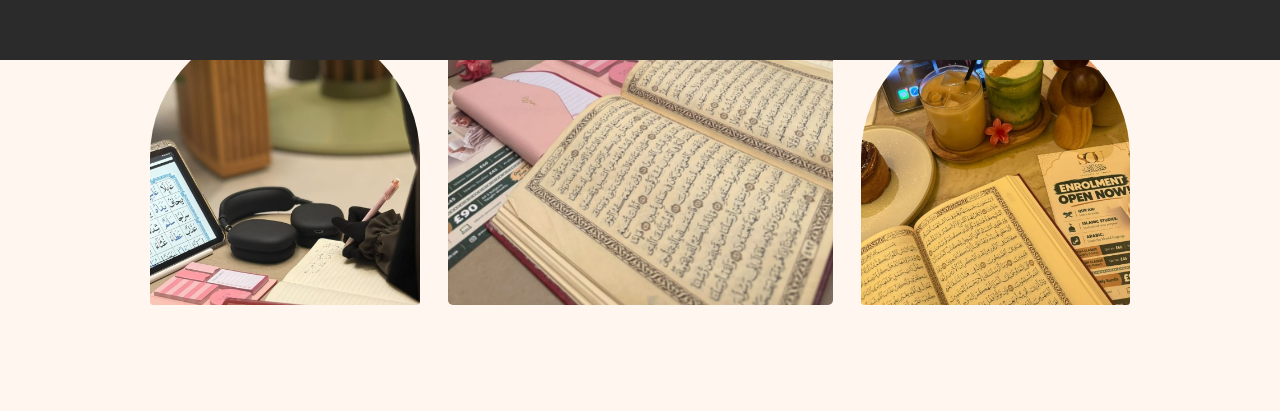
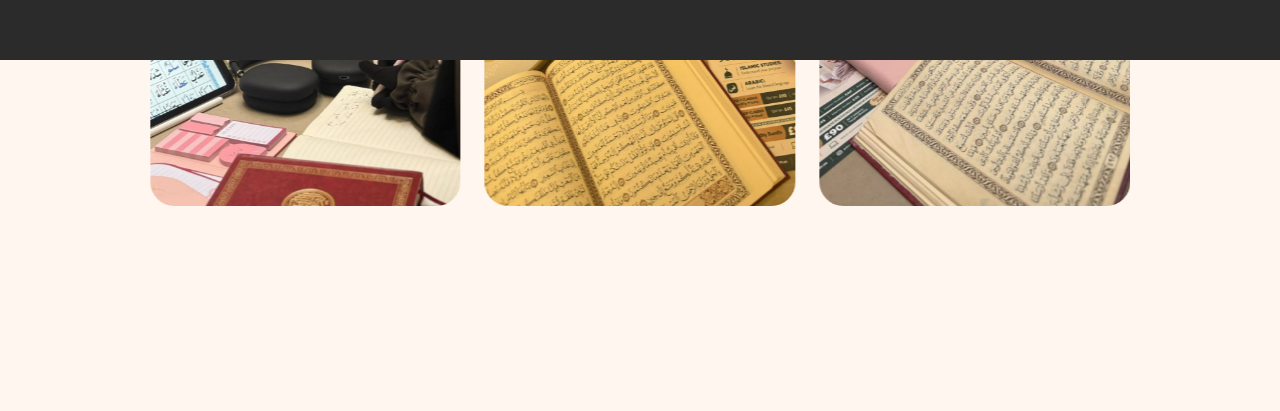
Before and after one commit to monettz/sou, a website built with Vite: page index.html in a window 1280 px wide. Shown: the part 1540-1951 px from the top of the page. Built offline with nearby package versions, Linux system fonts and the light colour scheme; files whose address does not match are found by name; a web font is replaced by a local one.

Commit message:
Team cards and home photos: equal rectangles sliding right to left; 'Ustadha Hafssa B'
Co-Authored-By: Claude Opus 5.5 <noreply@anthropic.com>
Claude-Session: https://claude.ai/code/session_01AZZycWZDyUa9S68LxDqSkf

```diff
--- a/index.html
+++ b/index.html
@@ -86,11 +86,11 @@
   <section class="sec flex-sec">
     <div class="wrap stack center" style="gap:40px">
       <div class="stack center" style="max-width:760px"><h2 class="h2 rv-up">Flexible learning <span class="hl">at your own pace</span></h2><p class="lead rv-up">Expert, flexible online instruction tailored to fit your busy lifestyle. Nurture your personal growth and feel empowered every step of the way.</p></div>
-      <div class="arches rv-up">
-        <img class="a-sm" src="assets/hero-sou2.jpg" alt="Studying with a tablet, notebook and Qur’an" width="960" height="1280" loading="lazy" decoding="async">
-        <img class="a-lg" src="assets/hero-sou1.jpg" alt="An SOU lesson on a tablet beside an open Qur’an" width="960" height="1280" loading="lazy" decoding="async">
-        <img class="a-sm" src="assets/hero-sou3.jpg" alt="An open Qur’an next to an SOU enrolment flyer" width="960" height="1280" loading="lazy" decoding="async">
-      </div>
+      <div class="rail rail-photos rv-up" data-rail aria-label="SOU study moments"><div class="rail-track">
+        <img class="rail-item" src="assets/hero-sou1.jpg" alt="An SOU lesson on a tablet beside an open Qur’an" width="960" height="1280" loading="lazy" decoding="async">
+        <img class="rail-item" src="assets/hero-sou2.jpg" alt="Studying with a tablet, notebook and Qur’an" width="960" height="1280" loading="lazy" decoding="async">
+        <img class="rail-item" src="assets/hero-sou3.jpg" alt="An open Qur’an next to an SOU enrolment flyer" width="960" height="1280" loading="lazy" decoding="async">
+      </div></div>
     </div>
   </section>
 
@@ -186,7 +186,7 @@
   </div></section>
   <section class="sec"><div class="wrap">
     <div class="head center"><div class="stack center"><span class="eyebrow rv-up">Our teachers</span><h2 class="h2 rv-up">Meet some of the team</h2><p class="lead rv-up">Every SOU teacher is vetted, trained in our curriculum and safeguarding checked.</p></div></div>
-    <div class="grid team" data-teachers></div>
+    <div class="rail rail-team rv-up" data-rail aria-label="SOU teachers"><div class="rail-track" data-teachers></div></div>
     <div class="row rv-up" style="justify-content:center;margin-top:40px"><a class="btn btn-outline" href="#teach">Teach with SOU</a></div>
   </div></section>
 </section>
--- a/src/main.js
+++ b/src/main.js
@@ -46,7 +46,7 @@
     { href: '#post', cta: 'Read more', t: 'Online open day & Q&A', d: 'Meet our teachers live on 6 November, 7 PM.', img: 'about-online.jpg', tags: ['Event'] },
     { href: '#post', cta: 'Read more', t: 'Weekend Hifz circle for students', d: 'Small groups, Saturdays and Sundays.', img: 'hero2.jpg', tags: ['New class'] },
   ];
-  const teachers = [['Y', 'Yasmine', 'Founder', 'Founder of Students of the Ummah.'], ['HB', 'Ustadha Hafssa Bachir', 'Head of Islamic Studies', 'Leads our Islamic Studies programme.'], ['H', 'Ustadha Hanan', 'Head of Arabic', 'Leads our Arabic language programme.'], ['H', 'Ustadha Hadjer', 'Head of Qur’an', 'Leads our Qur’an and recitation programme.'], ['S', 'Ustadha Safia', 'Head of Qaidah', 'Leads our Qaidah (reading foundations) programme.']];
+  const teachers = [['Y', 'Yasmine', 'Founder', 'Founder of Students of the Ummah.'], ['HB', 'Ustadha Hafssa B', 'Head of Islamic Studies', 'Leads our Islamic Studies programme.'], ['H', 'Ustadha Hanan', 'Head of Arabic', 'Leads our Arabic language programme.'], ['H', 'Ustadha Hadjer', 'Head of Qur’an', 'Leads our Qur’an and recitation programme.'], ['S', 'Ustadha Safia', 'Head of Qaidah', 'Leads our Qaidah (reading foundations) programme.']];
   const faqs = [['Is the taster class really free?', 'Yes. Your first taster class is completely free and there is no obligation to buy a package afterwards.'], ['Who are the teachers?', 'Qualified, vetted teachers with recognised training — many with ijazah — trained in the SOU curriculum and safeguarding checked.'], ['Who are the classes for?', 'Our classes are for learners aged 16 and over — college and university students as well as working adults.'], ['What if I need to change my schedule?', 'Request a change in your student portal or contact us. We ask for 24 hours’ notice for lesson changes.'], ['Do you offer group lessons?', 'Yes. Group lessons are £45/month with up to 5 students a class, or £40/month when you join with a friend or sibling. For anything else, choose a Custom pack and we will send you a tailored quote.'], ['How do I know which level I am?', 'Take our short online assessment for your chosen subject. Your teacher will then double-check your level of knowledge, recitation and speaking in a second assessment.']];
   const events = [{ d: 6, k: 'events', tag: 'Event', t: 'Online open day & Q&A', m: '7:00 PM · Live online' }, { d: 14, k: 'offers', tag: 'Offer', t: 'Bundle bonus lessons begin', m: 'Until 30 Nov' }, { d: 18, k: 'events', tag: 'Event', t: 'Tajweed evening cohort starts', m: '6:30 PM · Live online' }, { d: 18, k: 'news', tag: 'News', t: 'Teacher spotlight: Ustadha Hanan', m: 'Blog post' }, { d: 22, k: 'news', tag: 'News', t: 'Winter timetable published', m: 'Announcement' }, { d: 27, k: 'events', tag: 'Event', t: 'Arabic grammar weekend intensive', m: '10:00 AM – 1:00 PM · Live online' }];
   const evColor = { events: '#8A6F4D', offers: '#D6B98C', news: '#2B2B2B' };
@@ -86,7 +86,7 @@
   function renderStatic() {
     $$('[data-steps]').forEach(el => el.innerHTML = steps.map((s, i) => `<li class="step ${i === 0 ? 'first' : ''}"><span class="n">0${i + 1}</span><h3>${s[0]}</h3><p>${s[1]}</p></li>`).join(''));
     $('[data-steps-detail]').innerHTML = steps.map((s, i) => `<div class="split rv-up" style="align-items:flex-start;gap:40px;padding-block:44px;border-top:${i ? '1px solid var(--line)' : '0'}"><div class="row" style="flex:1;gap:24px;flex-wrap:nowrap;align-items:flex-start"><span class="step-n" style="flex:none;width:88px;height:88px;border-radius:50%;display:flex;align-items:center;justify-content:center;font:600 32px/1 var(--display);${i === 0 ? 'background:var(--bronze);color:var(--white)' : 'background:var(--sand);border:1px solid var(--tan);color:var(--bronze-dk)'}">0${i + 1}</span><div class="stack" style="gap:12px"><span class="eyebrow">Step 0${i + 1}</span><h2 class="h3" style="font-size:34px">${s[0]}</h2><p class="lead">${s[1]}</p></div></div><div class="card" style="flex:1"><span class="eyebrow" style="font-size:12px">What happens</span>${s[2].map(p => `<span class="row" style="flex-wrap:nowrap;gap:10px;align-items:flex-start">${icon('i-check', 20)}<span>${p}</span></span>`).join('')}</div></div>`).join('') + `<div class="row rv-up" style="padding-top:32px;border-top:1px solid var(--line)"><button class="btn btn-primary" data-taster>Start step 1 — Book a Taster Class</button><a class="btn btn-outline" href="#packages">Compare packages</a></div>`;
-    $('[data-teachers]').innerHTML = teachers.map((t, i) => `<div class="card lift rv-up member"><span class="av" style="background:${tones[i % 4][0]};color:${tones[i % 4][1]}">${t[0]}</span><span class="who"><h3>${t[1]}</h3><b>${t[2]}</b><p>${t[3]}</p></span></div>`).join('');
+    $('[data-teachers]').innerHTML = teachers.map((t, i) => `<div class="card member rail-item"><span class="av" style="background:${tones[i % 4][0]};color:${tones[i % 4][1]}">${t[0]}</span><span class="who"><h3>${t[1]}</h3><b>${t[2]}</b><p>${t[3]}</p></span></div>`).join('');
     $('[data-faq]').innerHTML = faqs.map((f, i) => `<details ${i === 0 ? 'open' : ''}><summary>${f[0]}</summary><p>${f[1]}</p></details>`).join('');
     $('[data-process]').innerHTML = [['Apply online', 'Send your details, CV and certificates.'], ['Interview', 'A short video call with our academic lead.'], ['Demo lesson', 'Teach a 20-minute sample lesson.'], ['Onboarding', 'Safeguarding checks, portal training and your first students.']].map((p, i, a) => `<li class="row" style="flex-wrap:nowrap;align-items:stretch;gap:16px"><span style="display:flex;flex-direction:column;align-items:center"><span style="width:44px;height:44px;border-radius:50%;background:var(--bronze);display:flex;align-items:center;justify-content:center;font:600 18px/1 var(--display)">${i + 1}</span>${i < a.length - 1 ? '<span style="flex:1;width:2px;background:var(--bronze);min-height:20px"></span>' : ''}</span><span style="padding:8px 0 24px"><b style="display:block;font:600 22px/1.1 var(--display)">${p[0]}</b><span style="color:var(--tan);font-size:15px">${p[1]}</span></span></li>`).join('');
     $('#bars').innerHTML = [[5, 88], [4, 9], [3, 2], [2, 1], [1, 0]].map(([n, p]) => `<span class="row" style="gap:10px;flex-wrap:nowrap;font:700 13px/1 var(--ui)"><span style="width:14px">${n}</span><span style="flex:1;height:8px;border-radius:999px;background:var(--sand)"><span class="bar" data-w="${p}" style="display:block;height:8px;border-radius:999px;background:var(--bronze);width:100%;transform:scaleX(0);transform-origin:left;transition:transform 1.2s var(--ease)"></span></span><span style="width:34px;text-align:right;color:var(--muted)">${p}%</span></span>`).join('');
@@ -176,6 +176,25 @@
   }
   let slPaused = false;
   const slRestart = () => { clearInterval(slTimer); if (!reduce && !slPaused) slTimer = setInterval(() => showSlide(sl + 1), 6000); };
+
+  /* ---------- RAILS: same-size cards that slide right to left, like the hero ---------- */
+  function initRail(rail) {
+    const track = rail.querySelector('.rail-track'); if (!track || track.dataset.ready) return;
+    const items = [...track.children], n = items.length; if (n < 2) return;
+    track.dataset.ready = '1';
+    // a copy of every card follows the originals, so the loop never shows a gap
+    items.forEach(it => { const c = it.cloneNode(true); c.setAttribute('aria-hidden', 'true'); c.removeAttribute('id'); track.append(c); });
+    let idx = 0, timer;
+    const step = () => { const k = track.children; return k[1].getBoundingClientRect().left - k[0].getBoundingClientRect().left; };
+    const place = (anim) => { track.style.transition = anim ? '' : 'none'; track.style.transform = `translateX(${-idx * step()}px)`; if (!anim) { void track.offsetWidth; track.style.transition = ''; } };
+    track.addEventListener('transitionend', e => { if (e.target === track && idx >= n) { idx = 0; place(false); } });
+    const next = () => { if (rail.offsetParent === null || document.hidden) return; idx++; place(true); };
+    const start = () => { clearInterval(timer); timer = setInterval(next, 3500); };
+    rail.addEventListener('pointerenter', () => clearInterval(timer)); rail.addEventListener('pointerleave', start);
+    window.addEventListener('resize', () => place(false));
+    start();
+  }
+  // (rails start in INIT below, once the teacher cards have been rendered)
 
   /* ---------- MOTION ---------- */
   let io;
@@ -608,6 +627,7 @@
 
   /* ---------- INIT ---------- */
   renderStatic(); renderPosts(); renderReviews(); renderPlans(); splitWords(); renderCal();
+  $$('[data-rail]').forEach(initRail);
   tabs($('#evTabs'), [['all', 'All'], ['events', 'Events'], ['offers', 'Offers'], ['news', 'News']], id => { evFilter = id; evDay = 0; renderCal(); });
   tabs($('#postTabs'), [['all', 'All'], ['flyer', 'Flyers & offers'], ['class', 'New classes'], ['blog', 'Blog']], id => renderPostGrid(id));
   addStars(); initSplits(); bindTilt();
--- a/src/styles.css
+++ b/src/styles.css
@@ -523,3 +523,16 @@ form{display:flex;flex-direction:column;gap:18px}
 }
 .mail{font-size:15px}
 .rv figcaption > span:nth-child(2){min-width:0}
+
+/* rails: equal rectangles sliding right to left (1 per view on phones, 2 on tablets, 3 on desktop) */
+.rail{--per:1;--gap:16px;width:100%;overflow:hidden}
+.rail-track{display:flex;gap:var(--gap);transition:transform .9s cubic-bezier(.65,0,.35,1);will-change:transform}
+.rail-item{flex:0 0 calc((100% - (var(--per) - 1) * var(--gap)) / var(--per));min-width:0}
+@media (min-width:640px){.rail{--per:2;--gap:20px}}
+@media (min-width:1000px){.rail{--per:3;--gap:24px}}
+.rail-photos{max-width:980px}
+.rail-photos .rail-item{display:block;width:100%;aspect-ratio:3/4;height:auto;object-fit:cover;border-radius:24px}
+.rail-team .member{height:260px;box-sizing:border-box;display:flex;flex-direction:column;align-items:center;justify-content:center;text-align:center;gap:14px;padding:24px}
+.rail-team .member .av{width:84px;height:84px;font-size:26px;flex:none}
+.rail-team .member .who{align-items:center;gap:6px}
+.rail-team .member h3{font-size:21px}
```
